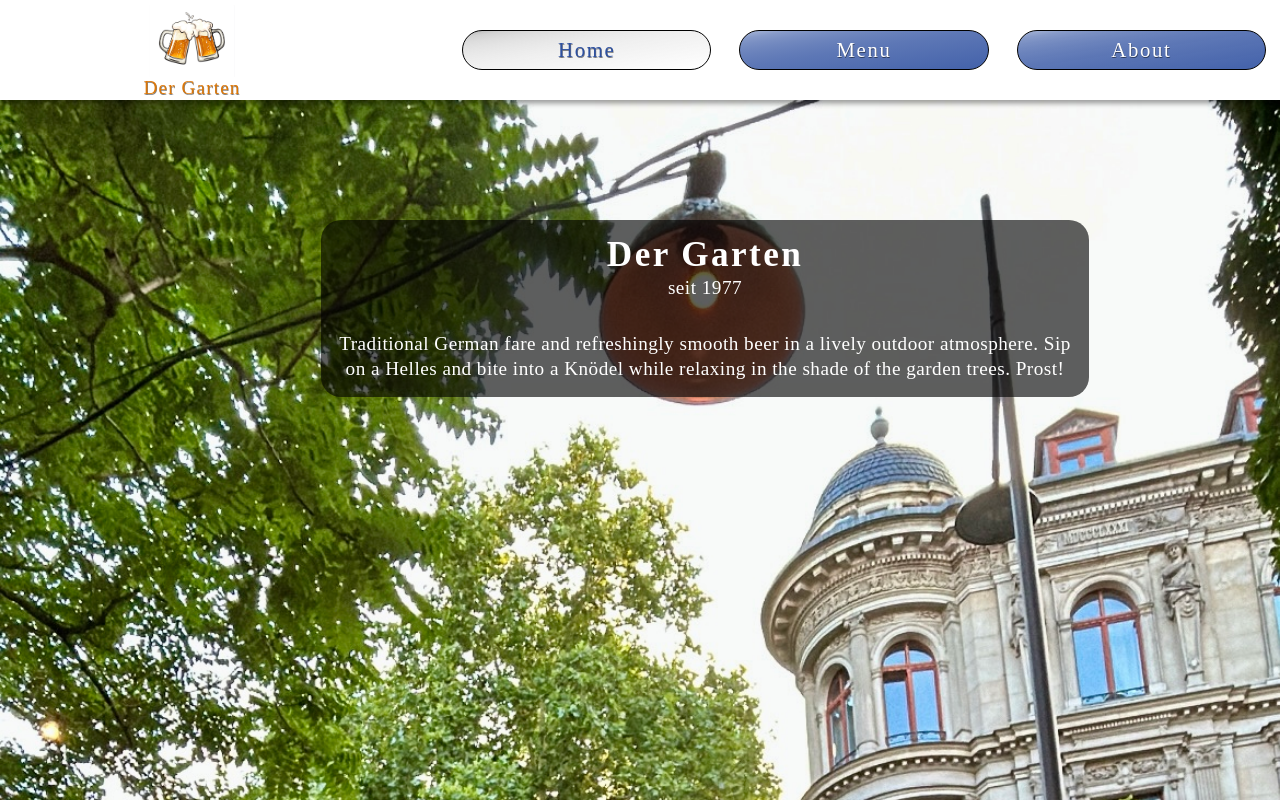
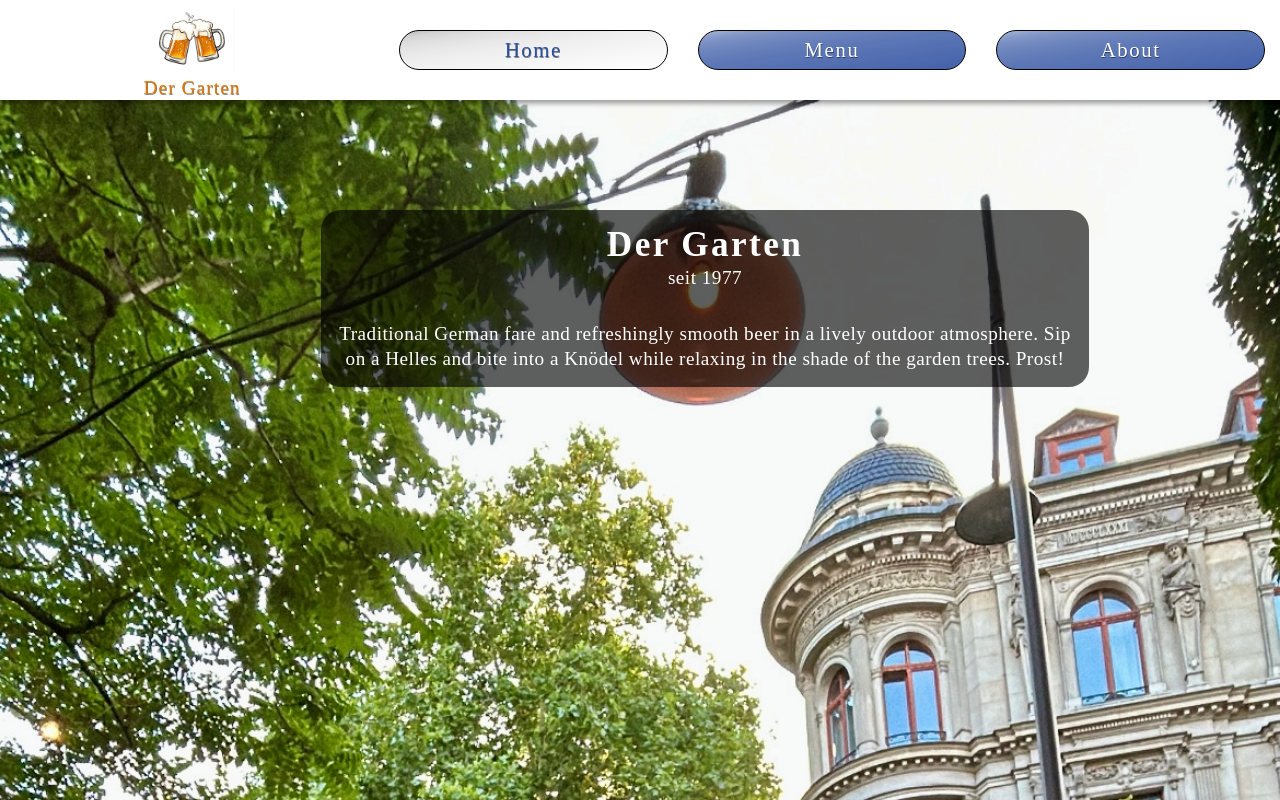
Before and after one commit to arobertson7/restaurant-page, a website built with webpack: page src/template.html in a window 1280 px wide. Built offline with nearby package versions, Linux system fonts and the light colour scheme; a web font is replaced by a local one.

Commit message:
fixed some sizing errors

```diff
--- a/src/styles.css
+++ b/src/styles.css
@@ -47,7 +47,7 @@ html, body {
 }
 
 #header nav {
-    width: 65%;
+    width: 70%;
     height: 40%;
     display: flex;
     justify-content: space-around;
@@ -111,7 +111,7 @@ nav button {
     justify-content: start;
     align-items: center;
     position: relative;
-    margin-top: 120px;
+    margin-top: 110px;
     gap: 30px;
     left: 65px;
     background-color: rgba(0, 0, 0, 0.624);
```
